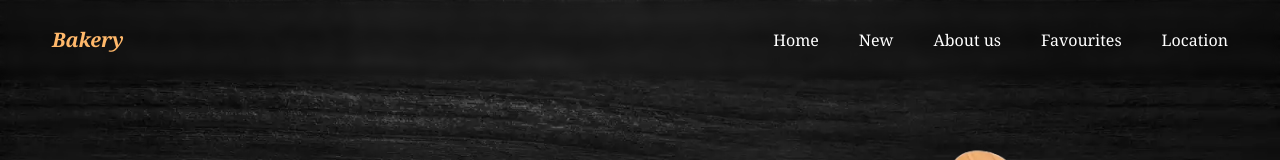
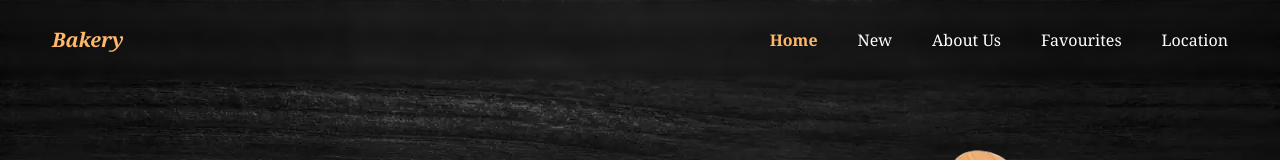
Before and after one commit to NDTC-Mangansakan/react-bread-website, a React (Vite) app: page / in a window 1280 px wide. Shown: the top 160 px of the page. Built offline with nearby package versions, Linux system fonts and the light colour scheme.

Commit message:
modified navbar nav items active link

```diff
--- a/src/components/Navbar.jsx
+++ b/src/components/Navbar.jsx
@@ -1,13 +1,49 @@
 import { RiCloseFill, RiMenu2Fill } from '@remixicon/react'
-import React, { useState } from 'react'
+import React, { useEffect, useState } from 'react'
+
+
+const navItems = [
+    { name: 'Home', href: '#home' },
+    { name: 'New', href: '#new' },
+    { name: 'About Us', href: '#about' },
+    { name: 'Favourites', href: '#favourites' },
+    { name: 'Location', href: '#location' }
+]
 
 const Navbar = () => {
 
     const [showNav, setShowNav] = useState(false)
+    const [activeSection, setActiveSection] = useState('')
 
     const handleShowNav = () => {
         setShowNav(prev => !prev)
     }
+
+    useEffect(() => {
+        const observerOptions = {
+            root: null,
+            rootMargin: '-50% 0px -50% 0px', // triggers when section is around middle
+            threshold: 0,
+        };
+
+        const observerCallback = (entries) => {
+            entries.forEach(entry => {
+                if (entry.isIntersecting) {
+                    setActiveSection(`#${entry.target.id}`);
+                }
+            });
+        };
+
+        const observer = new IntersectionObserver(observerCallback, observerOptions);
+
+        // Observe all sections
+        navItems.forEach(item => {
+            const section = document.querySelector(item.href);
+            if (section) observer.observe(section);
+        });
+
+        return () => observer.disconnect();
+    }, [])
 
     return (
         <nav className='h-[10vh] fixed top-0 right-0 left-0 flex items-center z-99 bg-transparent backdrop-blur-xs'>
@@ -20,11 +56,17 @@ const Navbar = () => {
 
                 {/* Nav links for screens below lg */}
                 <div className={`bg-gray-950 fixed top-0 ${showNav ? 'right-0' : '-right-[270px]'} w-[250px] h-screen flex flex-col gap-10 pt-20 px-5 transition-all duration-300 lg:hidden shadow-[0_5px_25px_rgba(255,255,255,0.742)]`}>
-                    <a href="#home" className='inline-block text-3xl' onClick={handleShowNav}>Home</a>
-                    <a href="#new" className='inline-block text-3xl' onClick={handleShowNav}>New</a>
-                    <a href="#about" className='inline-block text-3xl' onClick={handleShowNav}>About us</a>
-                    <a href="#favourites" className='inline-block text-3xl' onClick={handleShowNav}>Favourites</a>
-                    <a href="#location" className='inline-block text-3xl' onClick={handleShowNav}>Location</a>
+                    {navItems.map(item => (
+                        <a
+                            href={item.href}
+                            key={item.href}
+                            onClick={handleShowNav}
+                            className={`inline-block text-3xl ${activeSection === item.href ? 'text-primary font-bold' : ''
+                                }`}
+                        >
+                            {item.name}
+                        </a>
+                    ))}
                     <span className="absolute top-5 right-5 cursor-pointer" onClick={handleShowNav}>
                         <RiCloseFill size={40} />
                     </span>
@@ -32,11 +74,15 @@ const Navbar = () => {
 
                 {/* Nav links for lg screens and above */}
                 <div className="hidden lg:flex items-center gap-10">
-                    <a href="#home" className='' onClick={handleShowNav}>Home</a>
-                    <a href="#new" className='' onClick={handleShowNav}>New</a>
-                    <a href="#about" className='' onClick={handleShowNav}>About us</a>
-                    <a href="#favourites" className='' onClick={handleShowNav}>Favourites</a>
-                    <a href="#location" className='' onClick={handleShowNav}>Location</a>
+                    {navItems.map(item => (
+                        <a href={item.href}
+                            key={item.href}
+                            className={`${activeSection === item.href ? 'text-primary font-bold' : ''
+                                }`}
+                            onClick={handleShowNav}>
+                            {item.name}
+                        </a>
+                    ))}
                 </div>
             </div>
         </nav>
```
